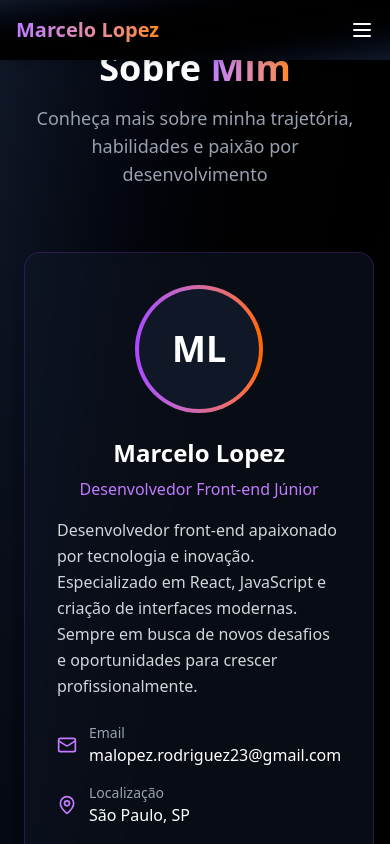
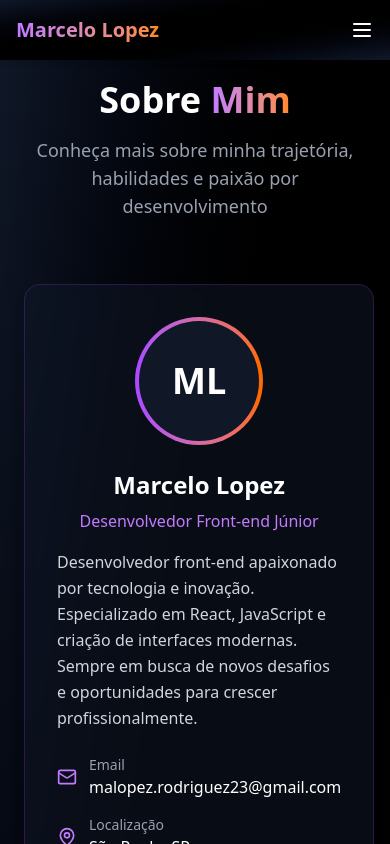
Before and after one commit to malopez23/marcelo-lopez, a React (Vite) app: page /profile in a window 390 px wide. Shown: the top 844 px of the page. Built offline with nearby package versions, Linux system fonts and the light colour scheme; the HTML template or start-up script is replaced by a standard one.

Commit message:
fix: ajuste na responsividade do layout no mobile

```diff
--- a/src/pages/Profile.jsx
+++ b/src/pages/Profile.jsx
@@ -63,7 +63,7 @@
           transition={{ duration: 0.8 }}
           className="text-center mb-16"
         >
-          <h1 className="text-4xl lg:text-5xl font-bold text-white mb-4">
+          <h1 className="text-4xl lg:text-5xl font-bold text-white mb-4 mt-8">
             Sobre{" "}
             <span className="bg-gradient-to-r from-purple-400 to-orange-400 bg-clip-text text-transparent">
               Mim
```
